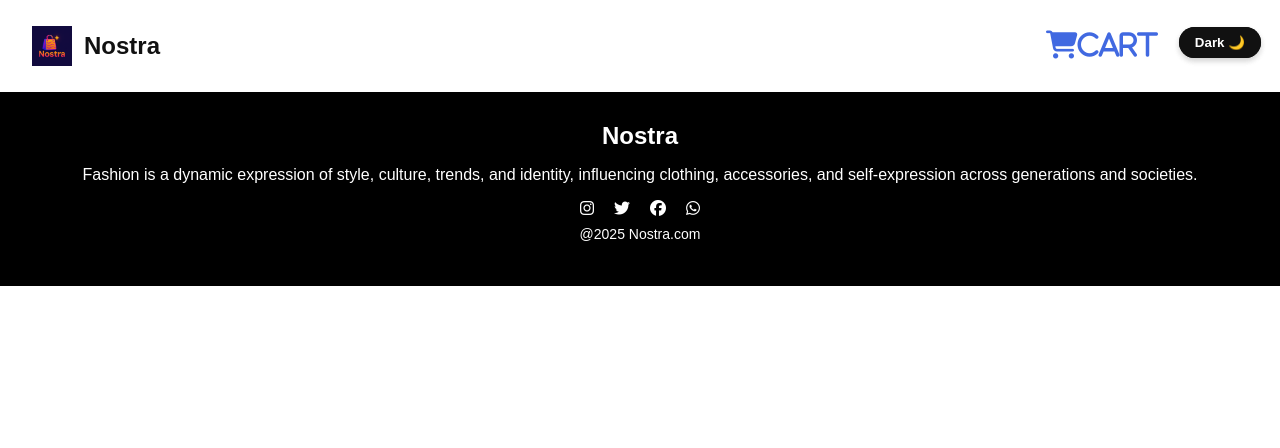
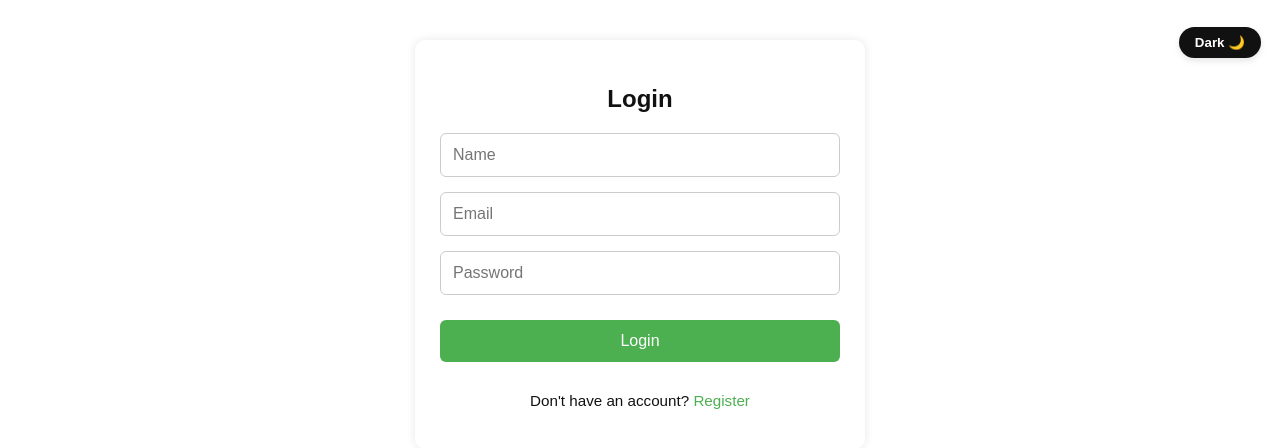
Before and after one commit to Gokulg2401/fullstack, a React (Create React App) app: page /login in a window 1280 px wide. Shown: the top 448 px of the page. Built offline with nearby package versions, Linux system fonts and the light colour scheme.

Commit message:
Fix dark mode password visibility and login page layout

```diff
--- a/src/App.js
+++ b/src/App.js
@@ -51,11 +51,12 @@ import Register from "./comp/Register";
 const App = () => {
   const location = useLocation();
   const isInitialPage = location.pathname === "/";
+  const isLoginPage = location.pathname === "/" || location.pathname === "/login";
   const isLandingPage = location.pathname === "/landing";
   const isRegisterPage = location.pathname === "/register";
 
   // Pages that should only show toggle theme (no header/footer)
-  const isMinimalLayout = isLandingPage || isRegisterPage;
+  const isMinimalLayout = isLandingPage || isRegisterPage || isLoginPage;
 
   return (
 
@@ -66,6 +67,7 @@ const App = () => {
         <div className="page-content">
           <Routes>
             <Route path="/" element={<Login />} />
+            <Route path="/login" element={<Login />} />
             <Route path="/register" element={<Register />} />
             <Route path="/landing" element={<Landing />} />
             <Route path="/main" element={<Main />} />
--- a/src/comp/Login.css
+++ b/src/comp/Login.css
@@ -73,7 +73,6 @@ body.dark .login-container {
 }
 
 body.dark .login-container h2,
-body.dark .login-form input,
 body.dark .register-link {
   color: #fff;
 }
@@ -82,6 +81,12 @@ body.dark .login-form input {
   background: #444;
   border: 1px solid #555;
   color: #fff;
+}
+
+body.dark .login-button {
+  background: #444;
+  border: 1px solid #555;
+  color: white;
 }
 
 /* Focus styles */
```
